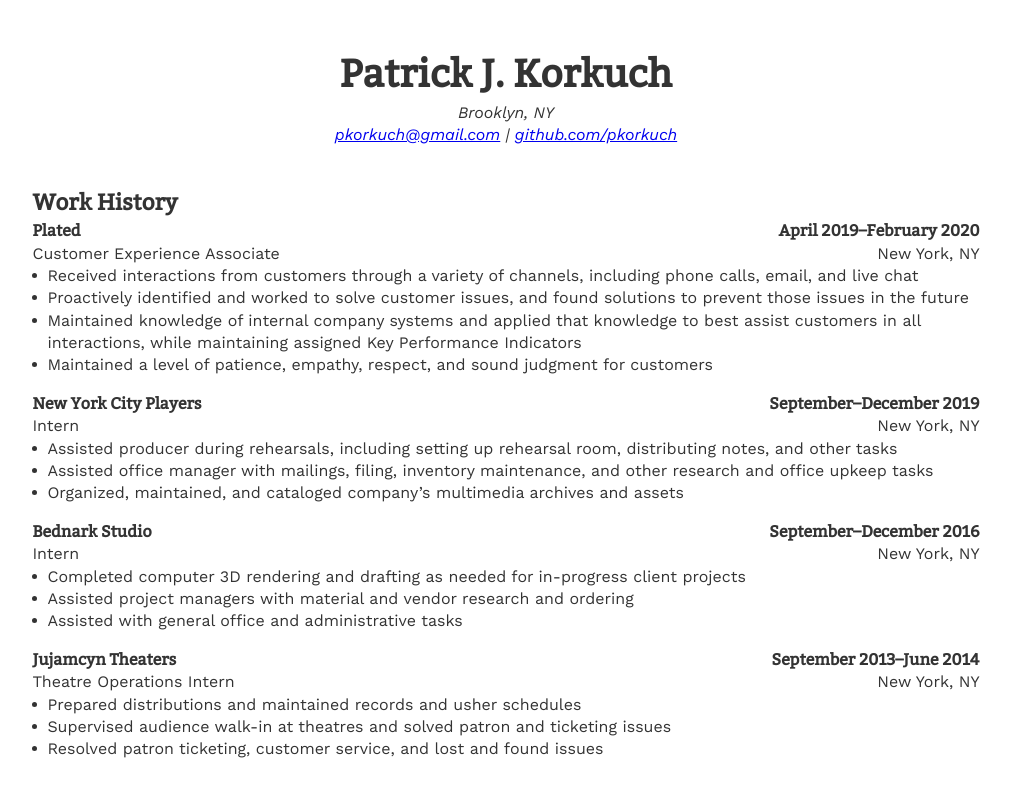
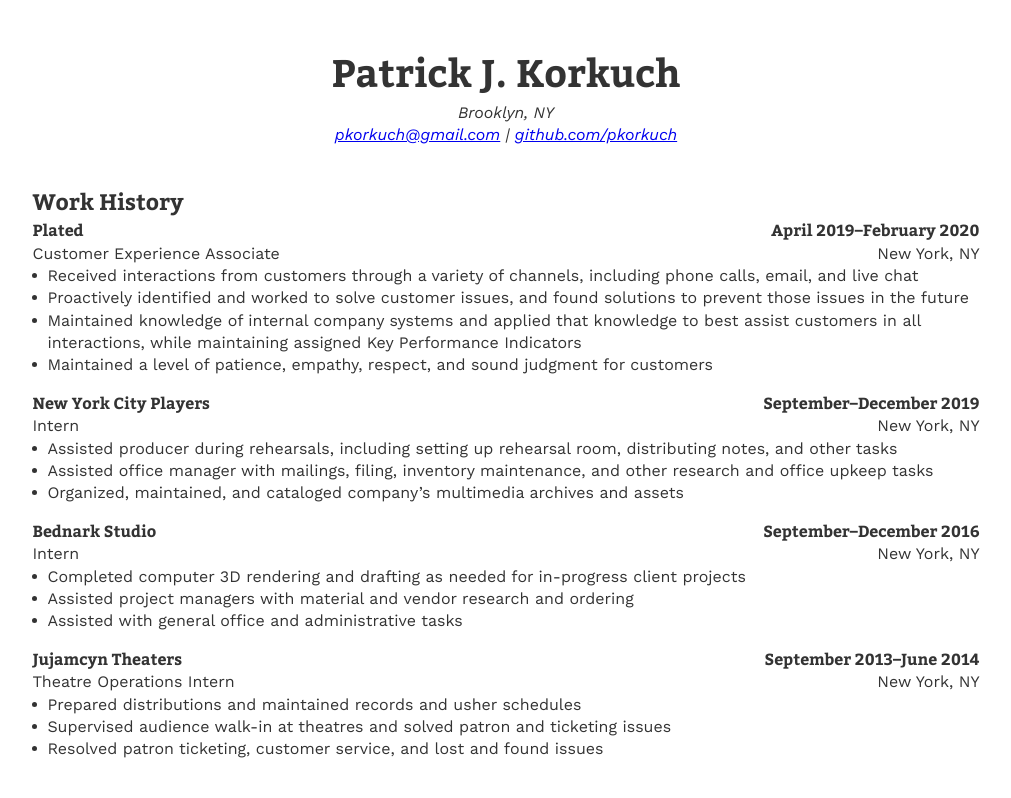
Before and after one commit to pkorkuch/pkorkuch.github.io, a plain HTML site: page resume.html in a window 1280 px wide. Shown: the top 798 px of the page, without its empty margins (134-1145 px from the left). Drawn offline with nearby package versions, Linux system fonts and the light colour scheme.

Commit message:
Fix weight and style of Bitter @font-face declarations.

```diff
--- a/static/styles.css
+++ b/static/styles.css
@@ -2,7 +2,7 @@
     font-family: 'Bitter';
     src: url('./fonts/bitter-bold-webfont.woff2') format('woff2'),
         url('./fonts/bitter-bold-webfont.woff') format('woff');
-    font-weight: normal;
+    font-weight: bold;
     font-style: normal;
 
 }
@@ -12,7 +12,7 @@
     src: url('./fonts/bitter-italic-webfont.woff2') format('woff2'),
         url('./fonts/bitter-italic-webfont.woff') format('woff');
     font-weight: normal;
-    font-style: normal;
+    font-style: italic;
 }
 
 @font-face {
```
